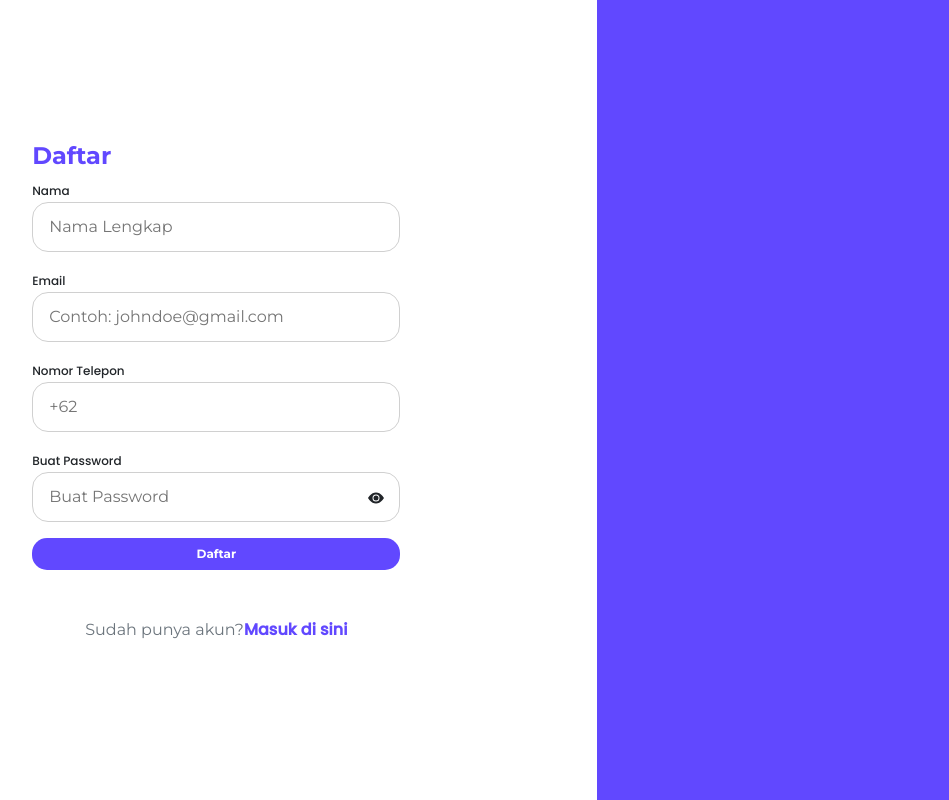
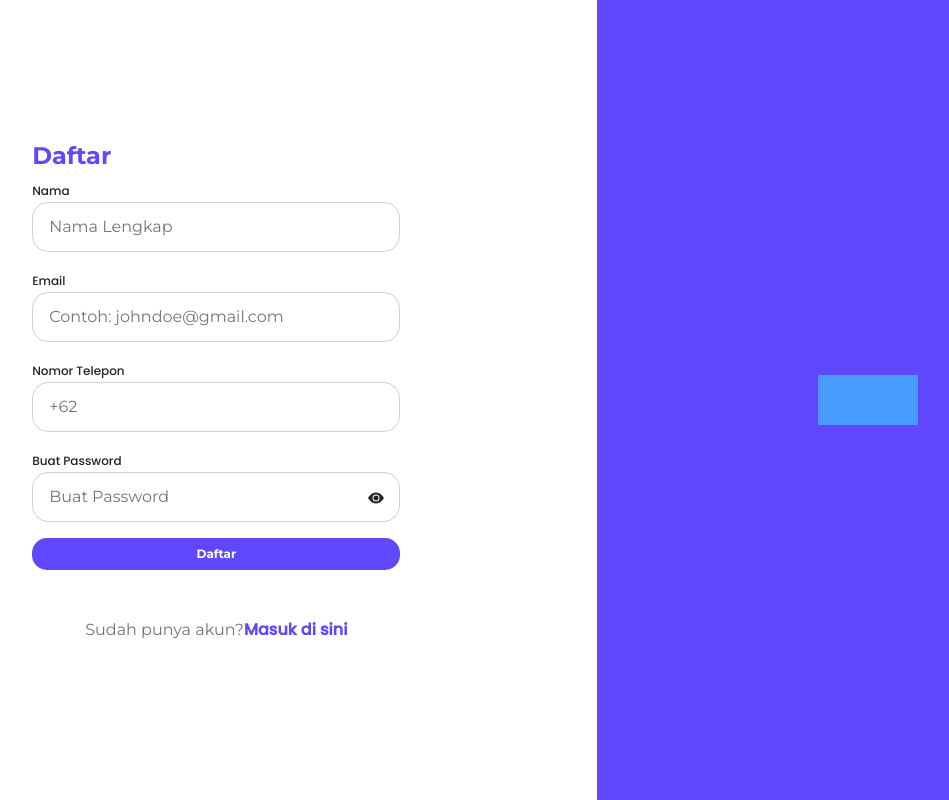
Before and after one commit to dickymhikam/CP-B5-Binar, a React (Vite) app: page /register in a window 1280 px wide. Shown: the whole page, without its empty margins (152-1101 px from the left). Built offline with nearby package versions, Linux system fonts and the light colour scheme.

Commit message:
update auth add brand-logo

```diff
--- a/src/components/Auth/Login.jsx
+++ b/src/components/Auth/Login.jsx
@@ -86,7 +86,9 @@ const Login = () => {
               </form>
             </div>
           </div>
-          <div className="col-md-5 account-block"></div>
+          <div className="col-md-5 account-block">
+            <div className="navbar-brand" />
+          </div>
         </div>
       </div>
     </>
--- a/src/components/Auth/Register.jsx
+++ b/src/components/Auth/Register.jsx
@@ -102,7 +102,9 @@ const Register = () => {
               </form>
             </div>
           </div>
-          <div className="col-md-5 account-block"></div>
+          <div className="col-md-5 account-block">
+            <div className="navbar-brand" />
+          </div>
         </div>
       </div>
     </>
--- a/src/styles/Auth.css
+++ b/src/styles/Auth.css
@@ -78,6 +78,9 @@
 }
 .account-block {
   background-color: #6148ff !important;
+  display: flex;
+  align-items: center;
+  justify-content: center;
 }
 
 @media (max-width: 768px) {
```
